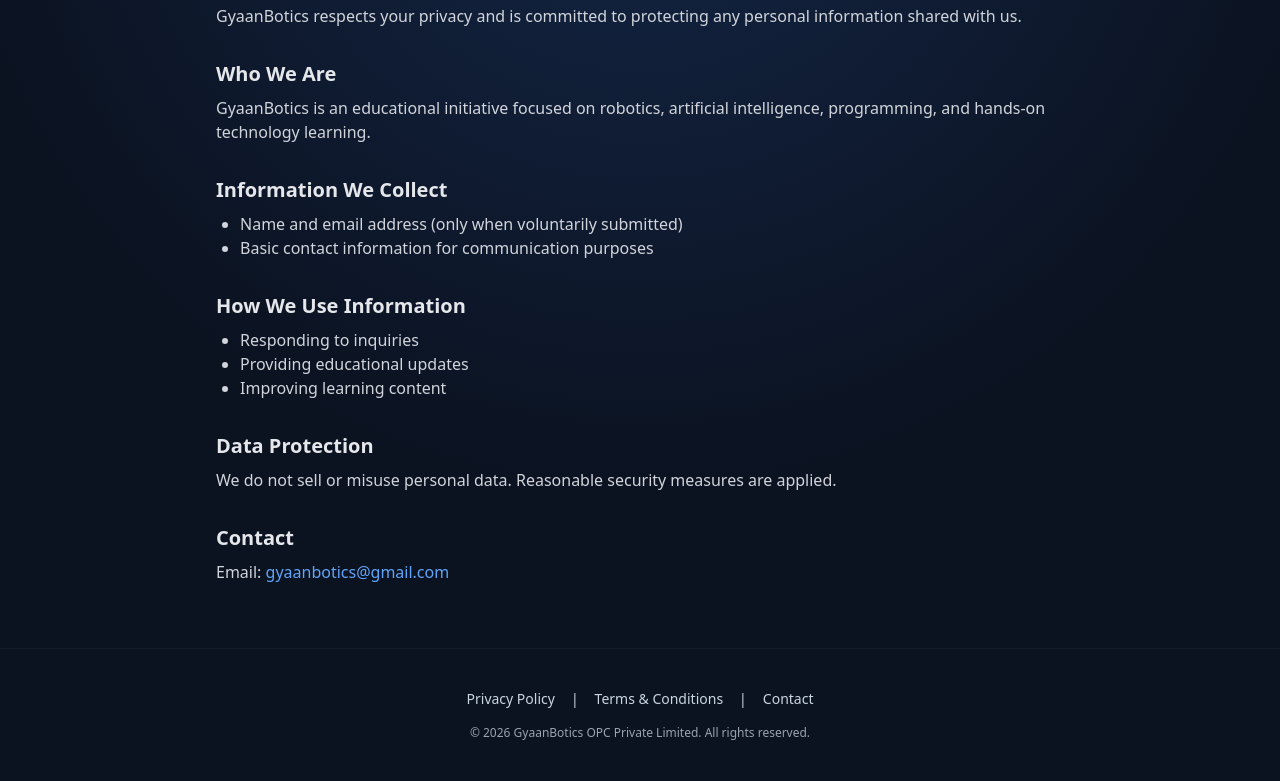
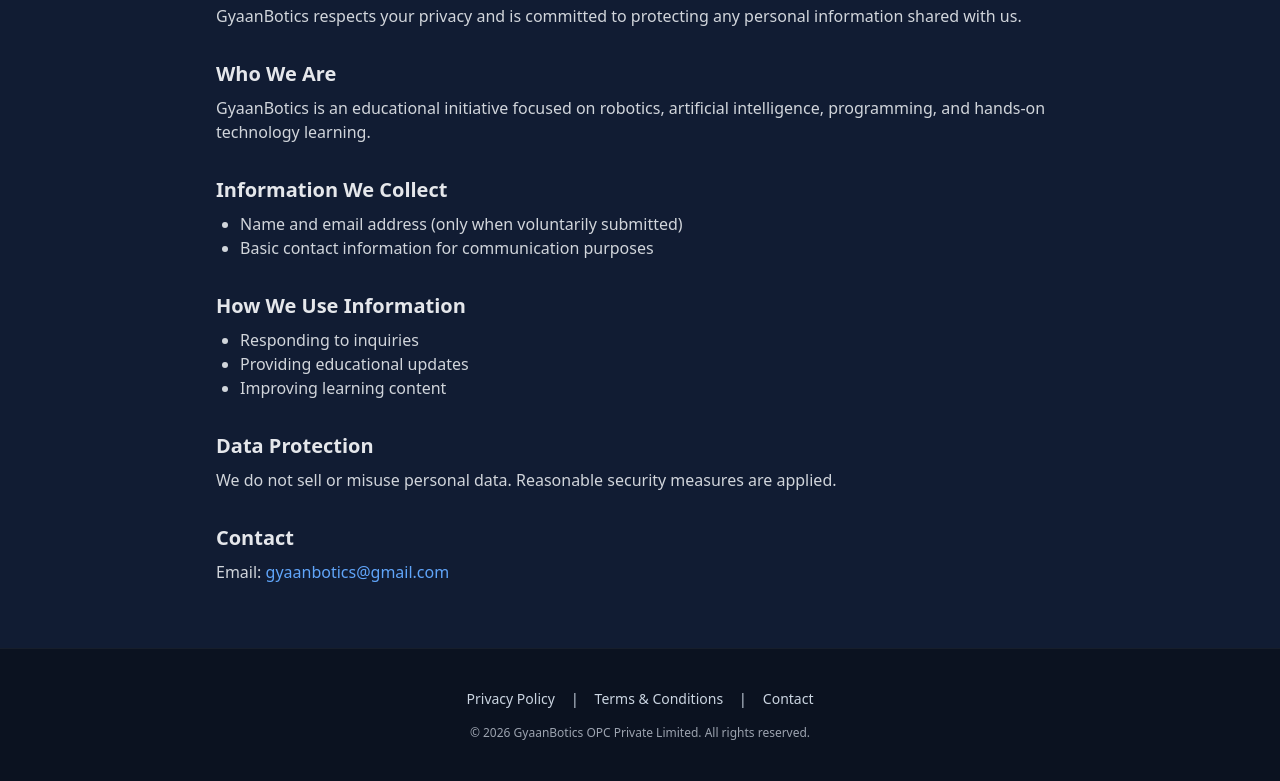
Before and after one commit to gyaanbotics/gyaanbotics-frontend, a plain HTML site: page privacy-policy/index.html in a window 1280 px wide. Shown: the part 204-985 px from the top of the page. Drawn offline with nearby package versions, Linux system fonts and the light colour scheme.

Commit message:
Update index.html

```diff
--- a/privacy-policy/index.html
+++ b/privacy-policy/index.html
@@ -44,7 +44,7 @@
 </head>
 
 <body class="text-gray-200 overflow-x-hidden">
-  <div class="main-bg min-h-screen">
+  <div class="bg-[#111C33] min-h-screen">
 
 <nav class="fixed top-0 left-0 w-full z-50 bg-[#0b1220]/90 backdrop-blur border-b border-gray-800">
   <div class="max-w-7xl mx-auto px-6 py-4 flex justify-between items-center">
```
